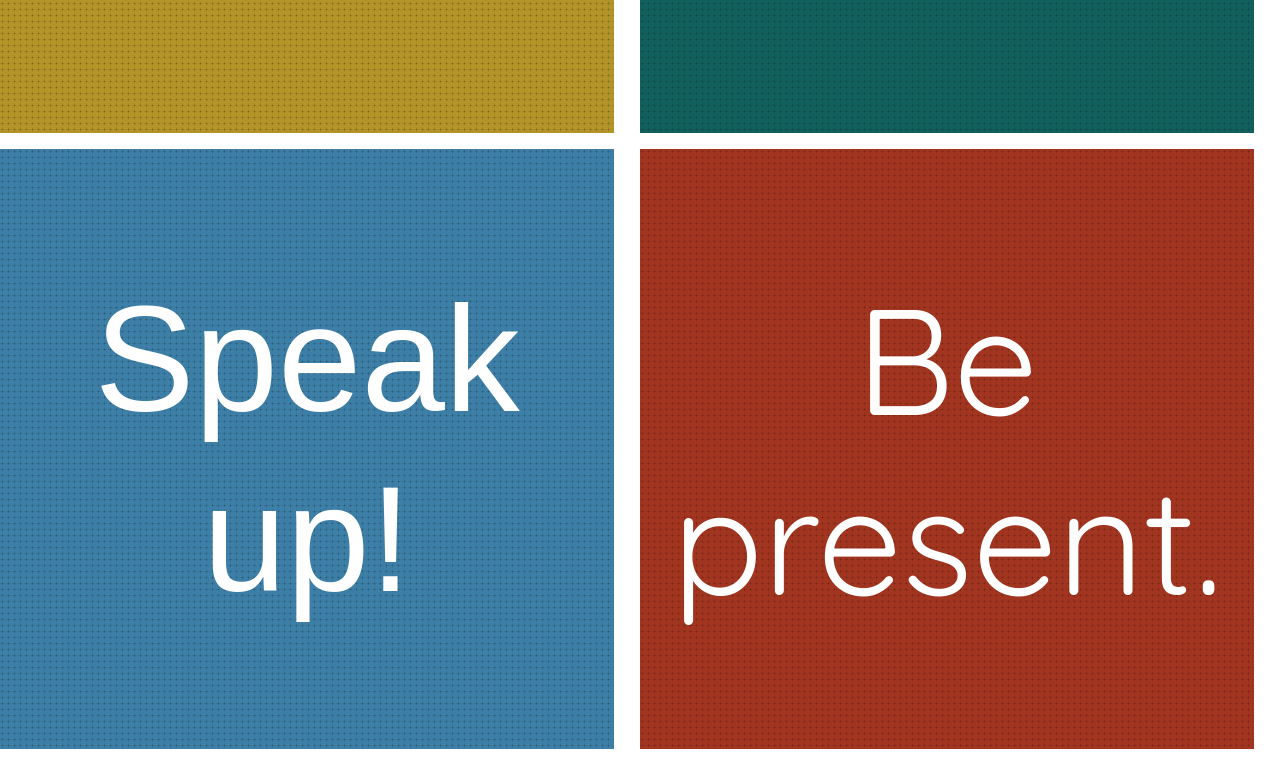
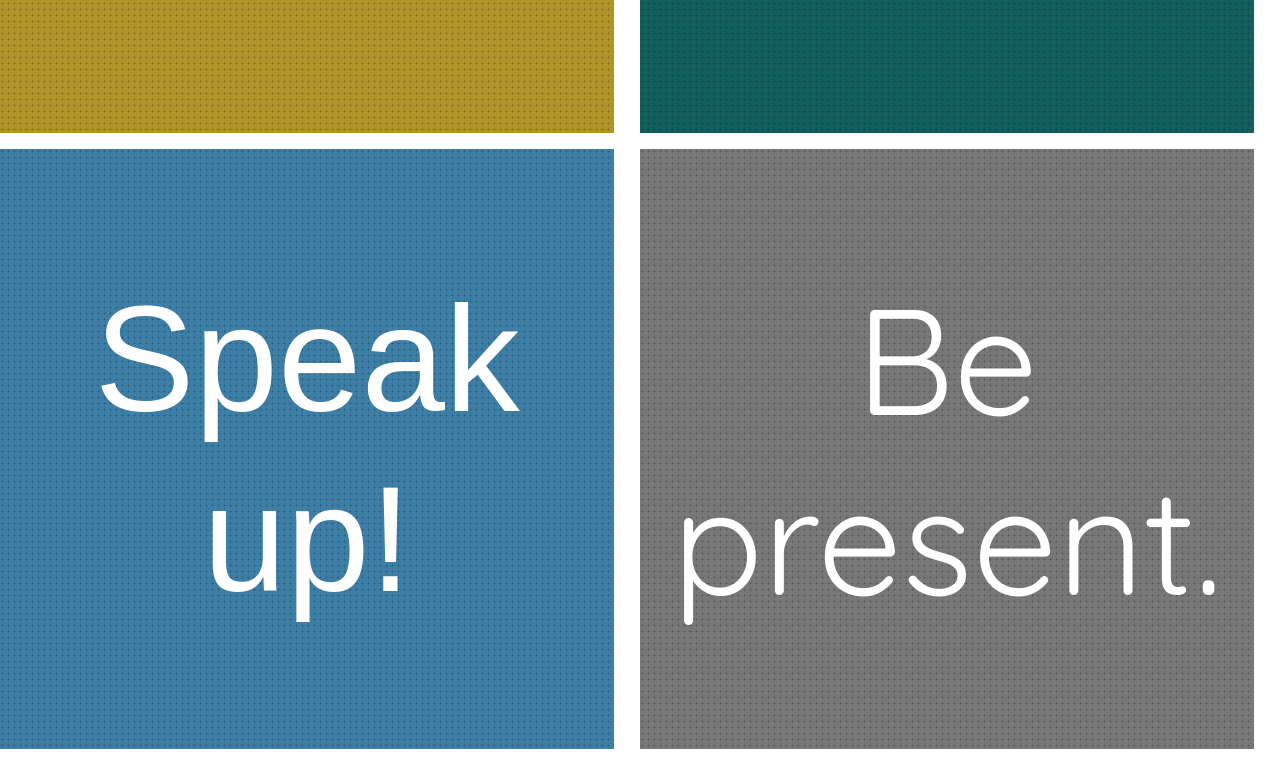
Before and after one commit to isabella232/changinglives, a plain HTML site: page templates/test-signs.html in a window 1280 px wide. Shown: the part 1083-1848 px from the top of the page. Drawn offline with Linux system fonts and the light colour scheme; files whose address does not match are found by name; a web font is replaced by a local one.

Commit message:
last tweaks for the day

```diff
--- a/templates/test-signs.html
+++ b/templates/test-signs.html
@@ -87,6 +87,9 @@
         #sample5 {
             background-color: #3D7FA6;
         }
+        #sample6 {
+            background-color: #787878;
+        }
     </style>
 </head>
 <body>
```
